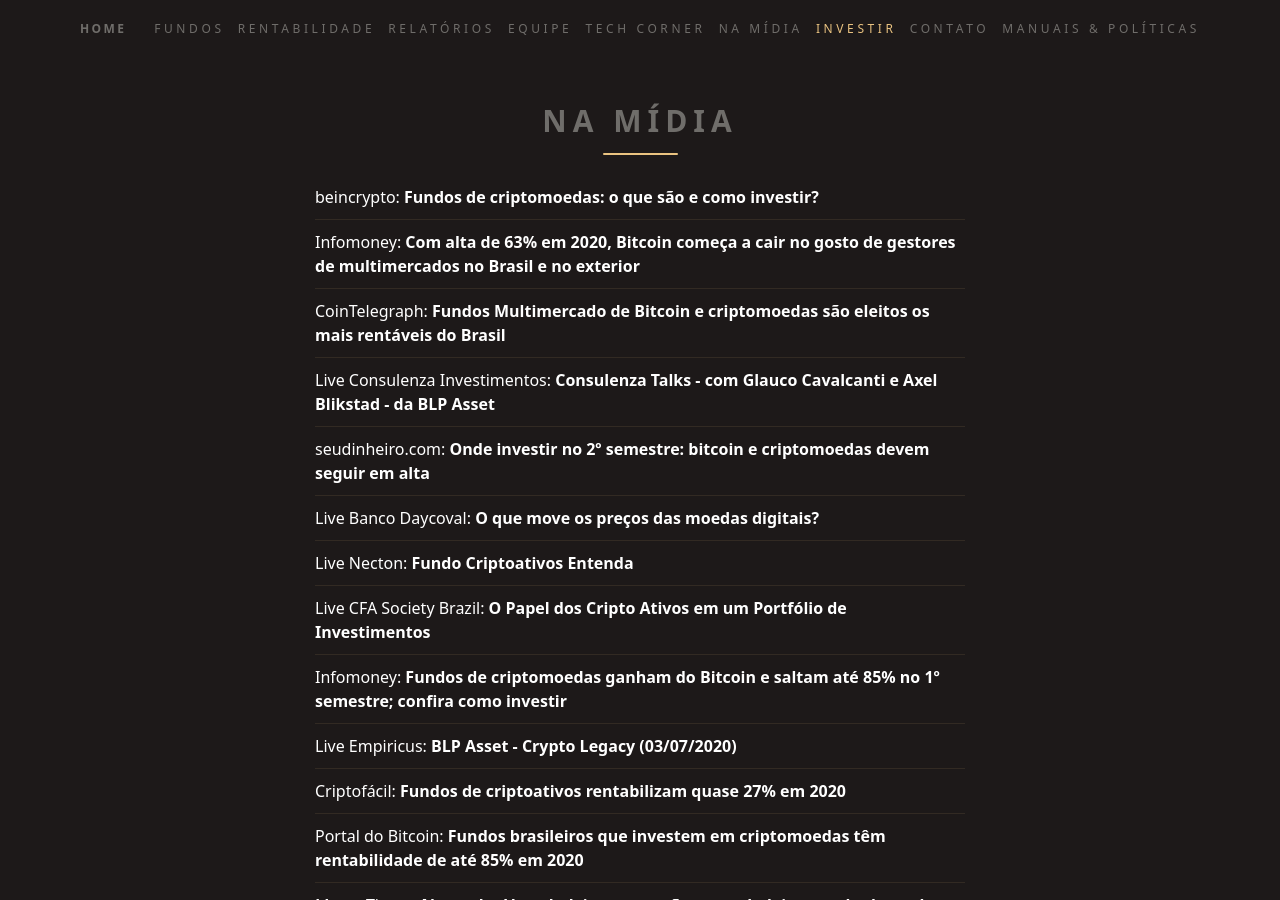
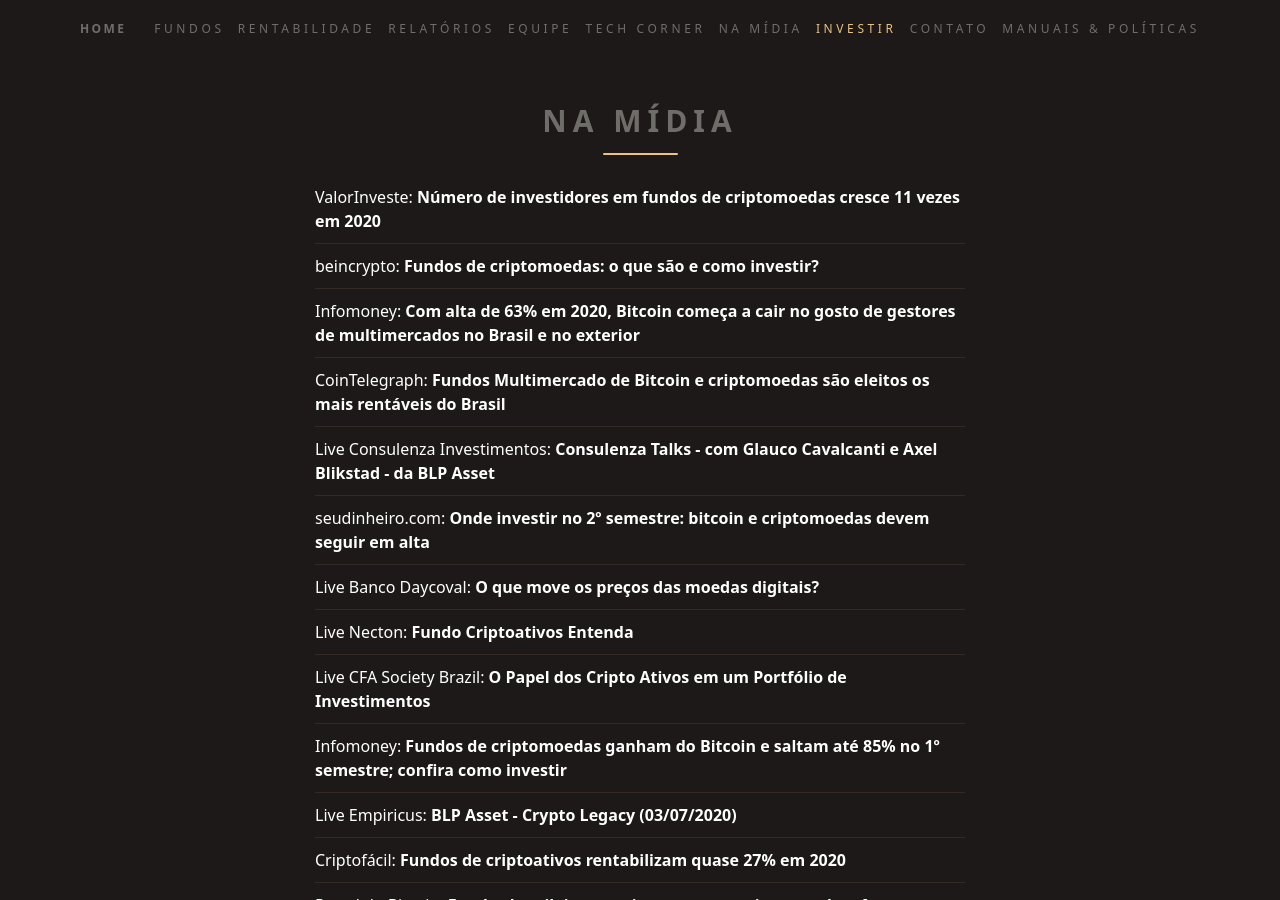
Before and after one commit to ateliedetemas/blpcrypto, a Jekyll site: the page built from _pages/na-midia.md, in a window 1280 px wide and 900 px high. Built offline with Jekyll 4.4.1, drawn with Linux system fonts in a browser that asks for light colours.

Commit message:
Update na-midia.md

```diff
--- a/_pages/na-midia.md
+++ b/_pages/na-midia.md
@@ -3,6 +3,7 @@ lang: pt
 layout: page
 title: Na Mídia
 ---
+|[ValorInveste: **Número de investidores em fundos de criptomoedas cresce 11 vezes em 2020**](https://valorinveste.globo.com/mercados/cripto/noticia/2020/09/08/numero-de-investidores-em-fundos-de-criptomoedas-cresce-11-vezes-em-2020.ghtml)
 |[beincrypto: **Fundos de criptomoedas: o que são e como investir?**](https://beincrypto.com.br/aprender/fundos-de-criptomoedas/)
 |[Infomoney: **Com alta de 63% em 2020, Bitcoin começa a cair no gosto de gestores de multimercados no Brasil e no exterior**](https://www.infomoney.com.br/onde-investir/com-alta-de-63-em-2020-bitcoin-comeca-a-cair-no-gosto-de-gestores-de-multimercados-no-brasil-e-no-exterior/)
 |[CoinTelegraph: **Fundos Multimercado de Bitcoin e criptomoedas são eleitos os mais rentáveis do Brasil**](https://cointelegraph.com.br/news/bitcoin-and-cryptocurrency-multimarket-funds-are-elected-the-most-profitable-in-brazil)
```
